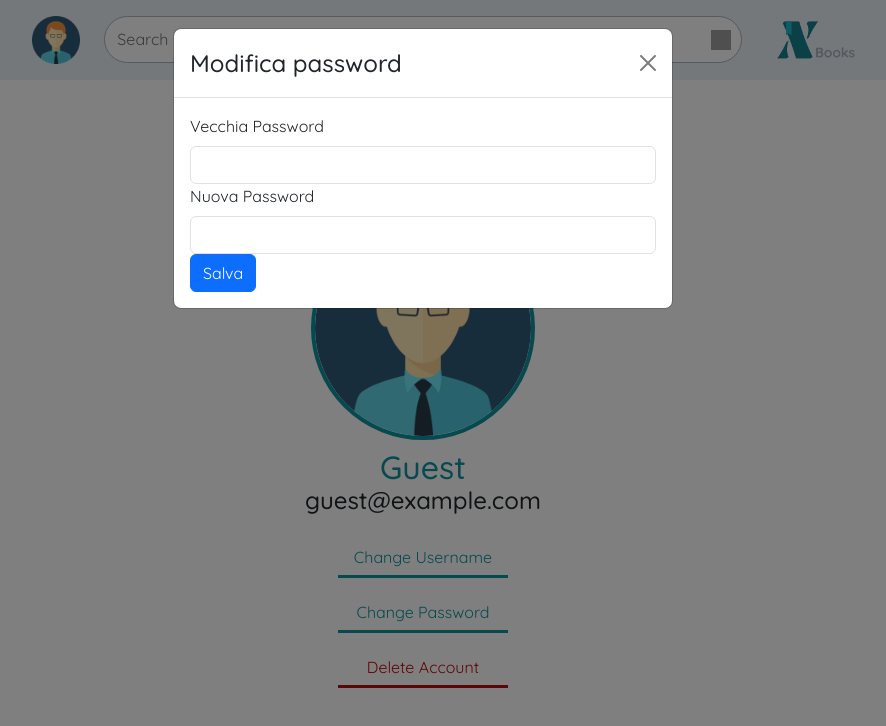
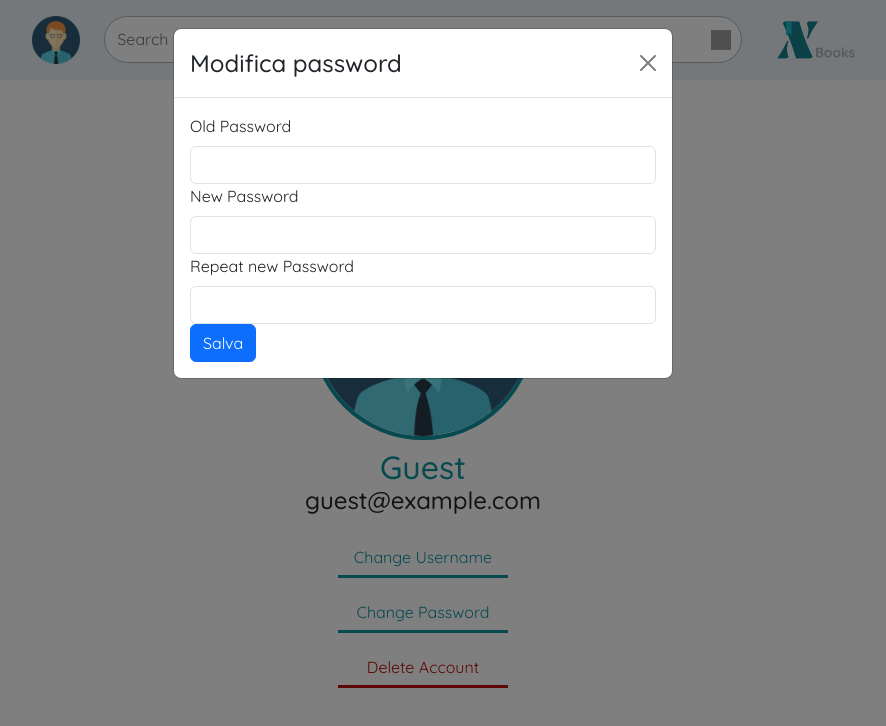
Before and after one commit to G19-IS2023/Frontend, a React (Vite) app: page /userSettings in a window 1280 px wide. Both pictures are taken after a click on the button "Change Password". Shown: the top 726 px of the page, without its empty margins (217-1103 px from the left). Built offline with nearby package versions, Linux system fonts and the light colour scheme; grey boxes are pictures that could not be loaded.

Commit message:
frontend terminato

```diff
--- a/src/usersettings/UserSettings.jsx
+++ b/src/usersettings/UserSettings.jsx
@@ -13,6 +13,7 @@ function UserSettings() {
   const [username, setUsername] = useState("");
   const [oldPassword, setOldPassword] = useState("");
   const [newPassword, setNewPassword] = useState("");
+  const [confNewPassword, setConfNewPassword] = useState("");
   const [user, setUser] = useState({
     name: "Guest",
     email: "guest@example.com",
@@ -130,6 +131,7 @@ function UserSettings() {
   };
 
   const handlePasswordSubmit = async (e) => {
+    if (newPassword == confNewPassword) {
       e.preventDefault();
       try {
         const token = sessionStorage.getItem("token");
@@ -150,7 +152,16 @@ function UserSettings() {
         setShow(false);
         window.location.reload();
       } catch (error) {
-      console.error("Failed to update password:", error);
+        if ((error = 406)) {
+          alert(
+            "Password must contain a number, a letter and a special character (? ! . _ - @ |). The password must be at least 8 character long."
+          );
+        } else {
+          alert("Error updating the password");
+        }
+      }
+    } else {
+      alert("Passwords don't match");
     }
   };
 
@@ -235,7 +246,7 @@ function UserSettings() {
             ) : (
               <>
                 <Form.Group>
-                  <Form.Label>Vecchia Password</Form.Label>
+                  <Form.Label>Old Password</Form.Label>
                   <Form.Control
                     type="password"
                     value={oldPassword}
@@ -244,11 +255,20 @@ function UserSettings() {
                   />
                 </Form.Group>
                 <Form.Group>
-                  <Form.Label>Nuova Password</Form.Label>
+                  <Form.Label>New Password</Form.Label>
                   <Form.Control
                     type="password"
                     value={newPassword}
                     onChange={(e) => setNewPassword(e.target.value)}
+                    required
+                  />
+                </Form.Group>
+                <Form.Group>
+                  <Form.Label>Repeat new Password</Form.Label>
+                  <Form.Control
+                    type="password"
+                    value={confNewPassword}
+                    onChange={(e) => setConfNewPassword(e.target.value)}
                     required
                   />
                 </Form.Group>
```
Lines whose indentation alone changed are shown as unchanged.
